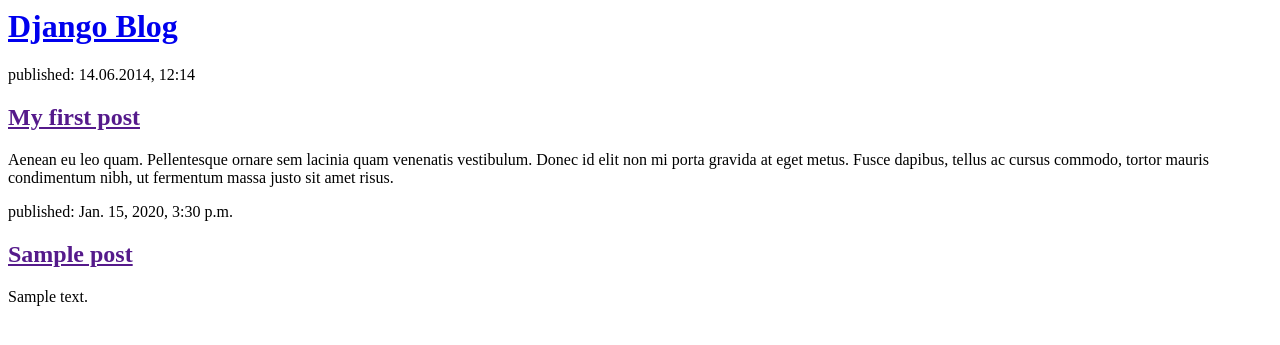
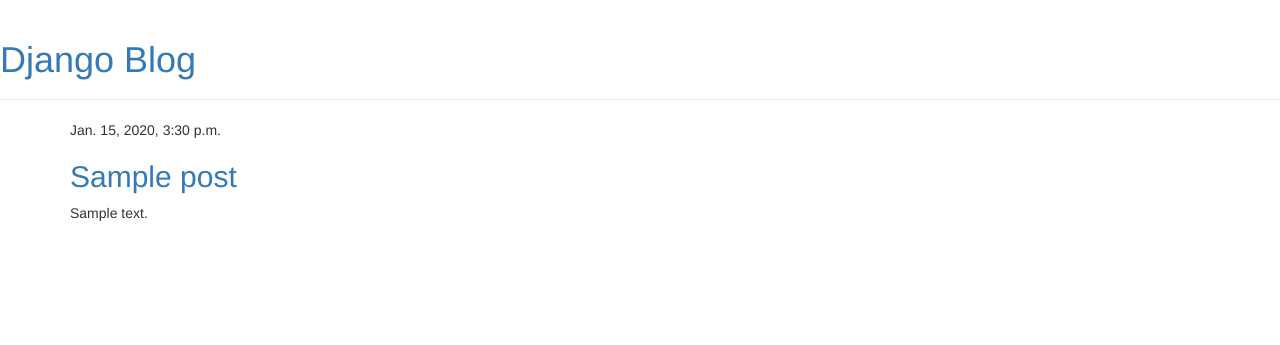
Before and after one commit to leocder-07/my-first-blog, a Django app: page / in a window 1280 px wide. Shown: the top 345 px of the page. Run offline with Django 3.2, Linux system fonts and the light colour scheme; tables that the repository leaves empty hold one stand-in row (values such as "Sample post"); some libraries are stand-ins or nearby versions.

Commit message:
Added view and template for detailed blog post as well as CSS for the site.

```diff
--- /dev/null
+++ b/blog/templates/blog/base.html
@@ -0,0 +1,23 @@
+{% load static %}
+<html>
+    <head>
+        <title>Django blog</title>
+    	<link rel="stylesheet" href="//maxcdn.bootstrapcdn.com/bootstrap/3.2.0/css/bootstrap.min.css">
+		<link rel="stylesheet" href="//maxcdn.bootstrapcdn.com/bootstrap/3.2.0/css/bootstrap-theme.min.css">
+		<link href="//fonts.googleapis.com/css?family=Lobster&subset=latin,latin-ext" rel="stylesheet" type="text/css">
+		<link rel="stylesheet" href="{% static 'css/blog.css' %}">
+    </head>
+    <body>
+	    <div class="page-header">
+	        <h1><a href="/">Django Blog</a></h1>
+	    </div>
+	    <div class="content container">
+	        <div class="row">
+	            <div class="col-md-8">
+	            {% block content %}
+	            {% endblock %}
+	            </div>
+	        </div>
+	    </div>
+	</body>
+</html>
--- a/blog/templates/blog/post_list.html
+++ b/blog/templates/blog/post_list.html
@@ -1,26 +1,13 @@
-<html>
-    <head>
-        <title>Django blog</title>
-    </head>
-    <body>
-        <div>
-            <h1><a href="/">Django Blog</a></h1>
+{% extends 'blog/base.html' %}
+
+{% block content %}
+    {% for post in posts %}
+        <div class="post">
+            <div class="date">
+                {{ post.published_date }}
+            </div>
+            <h2><a href="{% url 'post_detail' pk=post.pk %}">{{ post.title }}</a></h2>
+            <p>{{ post.text|linebreaksbr }}</p>
         </div>
-
-        <div>
-            <p>published: 14.06.2014, 12:14</p>
-            <h2><a href="">My first post</a></h2>
-            <p>Aenean eu leo quam. Pellentesque ornare sem lacinia quam venenatis vestibulum. Donec id elit non mi porta gravida at eget metus. Fusce dapibus, tellus ac cursus commodo, tortor mauris condimentum nibh, ut fermentum massa justo sit amet risus.</p>
-        </div>
-
-        <div>
-            {% for post in posts %}
-    <div>
-        <p>published: {{ post.published_date }}</p>
-        <h2><a href="">{{ post.title }}</a></h2>
-        <p>{{ post.text|linebreaksbr }}</p>
-    </div>
-{% endfor %}
-        </div>
-    </body>
-</html>
+    {% endfor %}
+{% endblock %}
--- a/blog/urls.py
+++ b/blog/urls.py
@@ -3,4 +3,6 @@
 
 urlpatterns = [
     path('', views.post_list, name='post_list'),
+    path('post/<int:pk>/', views.post_detail, name='post_detail'),
+
 ]
--- a/blog/views.py
+++ b/blog/views.py
@@ -1,7 +1,11 @@
-from django.shortcuts import render
+from django.shortcuts import render, get_object_or_404
 from django.utils import timezone
 from .models import Post
 
 def post_list(request):
     posts = Post.objects.filter(published_date__lte=timezone.now()).order_by('published_date')
     return render(request, 'blog/post_list.html', {'posts': posts})
+
+def post_detail(request, pk):
+    post = get_object_or_404(Post, pk=pk)
+    return render(request, 'blog/post_detail.html', {'post': post})
```
Also changed, not shown: blog/templates/blog/post_detail.html (added, +13 -0 lines).
